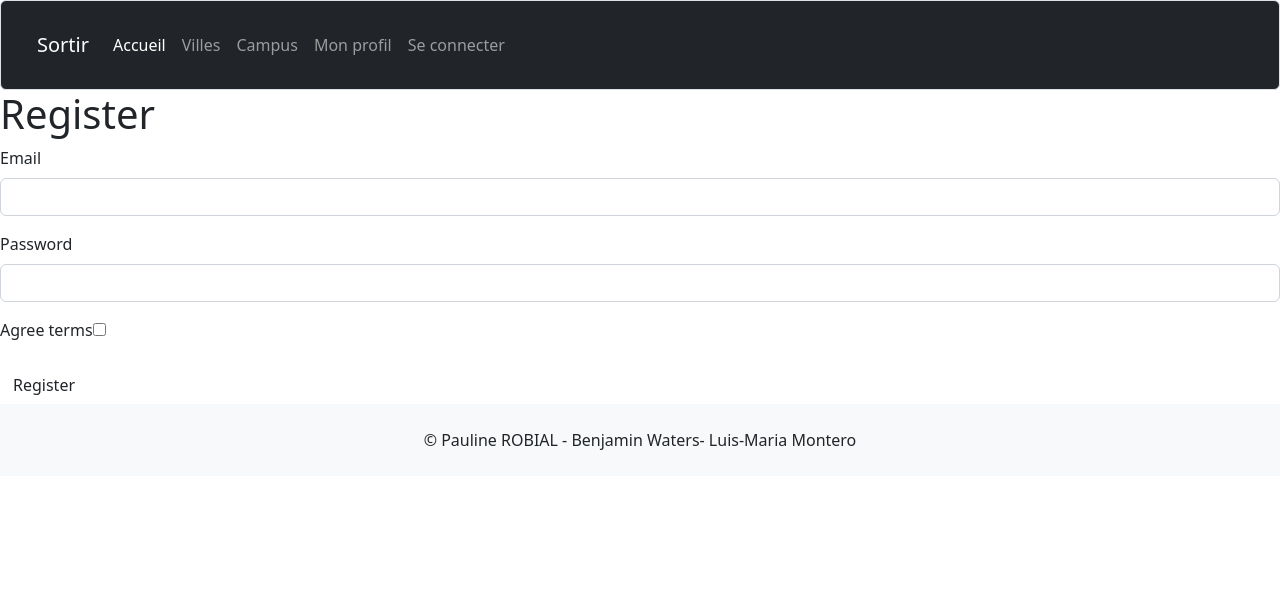
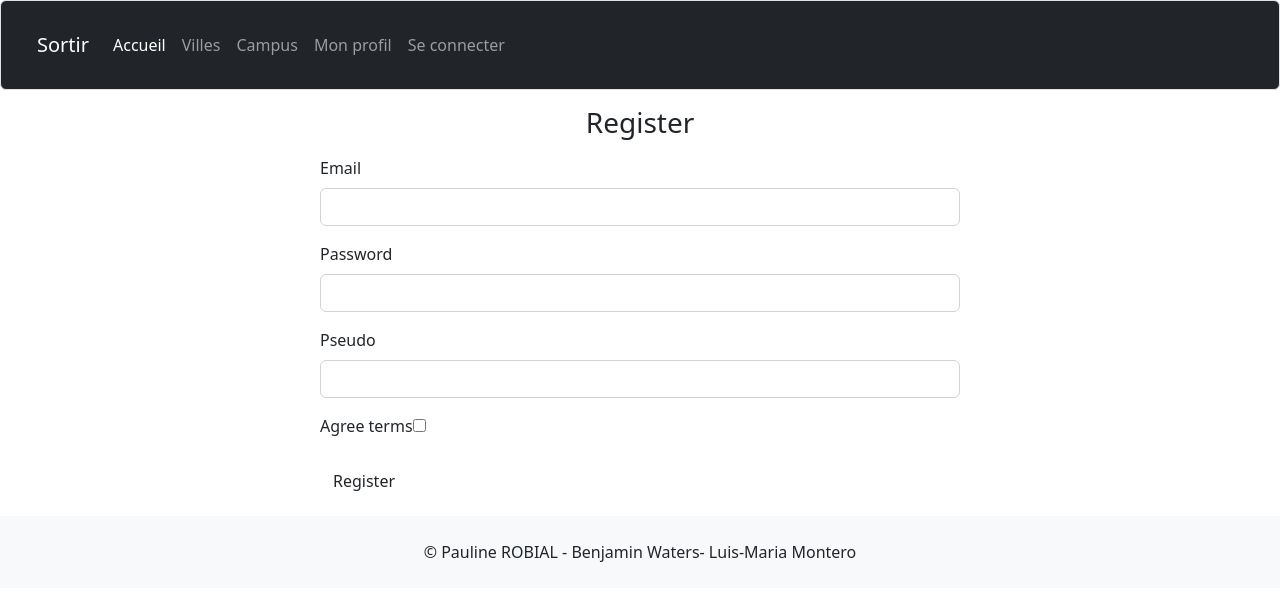
Before and after one commit to ImMappy/projet-BDE, a Symfony app: template templates/pages/registration/register.html.twig in a window 1280 px wide. Shown: the top 601 px of the page. Run offline with Twig, Linux system fonts and the light colour scheme; the template is opened without the code that fills it, so the values that code supplies are empty; form fields are guessed from the names that the template uses; some libraries are stand-ins or nearby versions.

```diff
--- a/templates/pages/registration/register.html.twig
+++ b/templates/pages/registration/register.html.twig
@@ -3,15 +3,19 @@
 {% block title %}Register{% endblock %}
 
 {% block body %}
-    <h1>Register</h1>
+
+<form method="post" class="w-50 mx-auto my-3">
+    <h1 class="h3 mb-3 font-weight-normal text-center">Register</h1>
 
     {{ form_start(registrationForm) }}
         {{ form_row(registrationForm.email) }}
         {{ form_row(registrationForm.plainPassword, {
             label: 'Password'
         }) }}
+        {{ form_row(registrationForm.pseudo) }}
         {{ form_row(registrationForm.agreeTerms) }}
 
         <button type="submit" class="btn">Register</button>
     {{ form_end(registrationForm) }}
+</form>
 {% endblock %}
--- a/templates/pages/security/login.html.twig
+++ b/templates/pages/security/login.html.twig
@@ -8,7 +8,7 @@
         <div class="alert alert-danger">{{ error.messageKey|trans(error.messageData, 'security') }}</div>
     {% endif %}
     <h1 class="h3 mb-3 font-weight-normal text-center">Connexion</h1>
-    <label for="inputEmail">Email</label>
+    <label for="inputEmail">Identifiant (e-mail ou pseudo)</label>
     <input type="email" value="{{ last_username }}" name="email" id="inputEmail" class="form-control" autocomplete="email" required autofocus>
     <label for="inputPassword">Mot de Passe</label>
     <input type="password" name="password" id="inputPassword" class="form-control" autocomplete="current-password" required>
```
Also changed, not shown: 1 other file.
